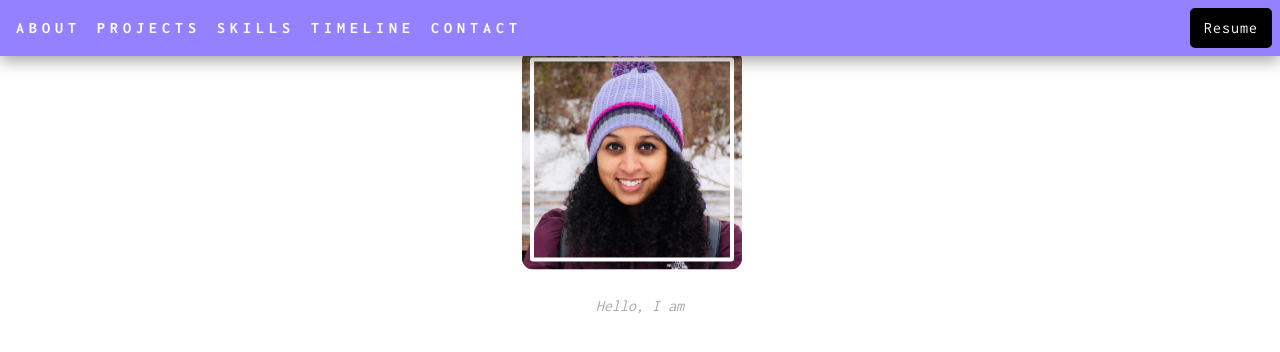
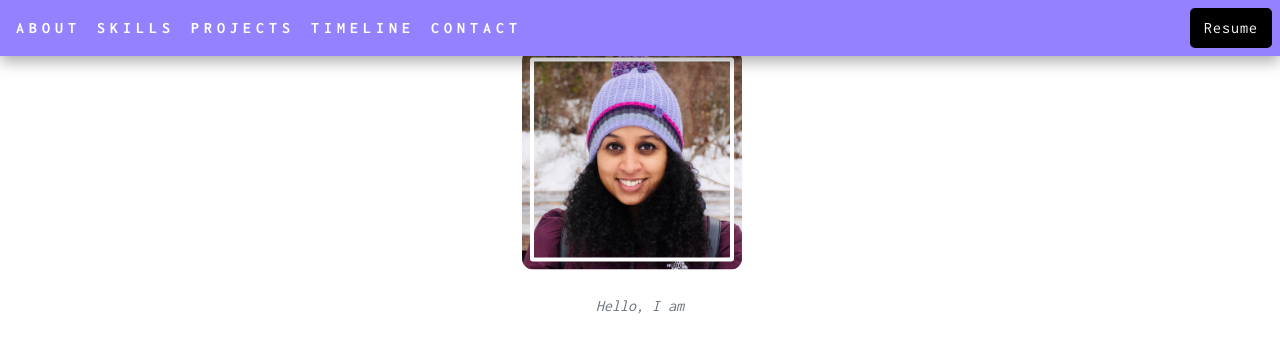
Before and after one commit to PrachiSharmaCode/PrachiSharma, a React (Create React App) app: page / in a window 1280 px wide. Shown: the top 352 px of the page. Built offline with nearby package versions, Linux system fonts and the light colour scheme; a web font is replaced by a local one.

Commit message:
Nav link update

```diff
--- a/src/components/AboutMe/aboutme.css
+++ b/src/components/AboutMe/aboutme.css
@@ -80,7 +80,7 @@
 .welcome {
   text-align: center;
   align-items: center;
-  color: darkgray;
+  color: #6c757d;
 }
 
 .subContainer-flex {
@@ -208,7 +208,6 @@
   border-radius: 5%;
   outline: 4px solid white;
   outline-offset: -12px;
-  box-sizing: border-box;
 }
 
 
--- a/src/components/Header/header.js
+++ b/src/components/Header/header.js
@@ -24,8 +24,8 @@ export default function Header({ scrollToSection }){
       <Navbar.Collapse id="basic-navbar-nav">
         <Nav className="me-auto">
           <Nav.Link href="#about">ABOUT</Nav.Link>
+          <Nav.Link onClick={() => { scrollToSection('skills'); handleSelect(); }}>SKILLS</Nav.Link>
           <Nav.Link onClick={() => {scrollToSection('projects'); handleSelect(); }}>PROJECTS</Nav.Link>
-          <Nav.Link onClick={() => { scrollToSection('skills'); handleSelect(); }}>SKILLS</Nav.Link>
           <Nav.Link onClick={() => {scrollToSection('timeline'); handleSelect(); }}>TIMELINE</Nav.Link>
           <Nav.Link href="#contact">CONTACT</Nav.Link>
         </Nav>
```
Also changed, not shown: 3 other files (tests, documents, lock files or other folders).
